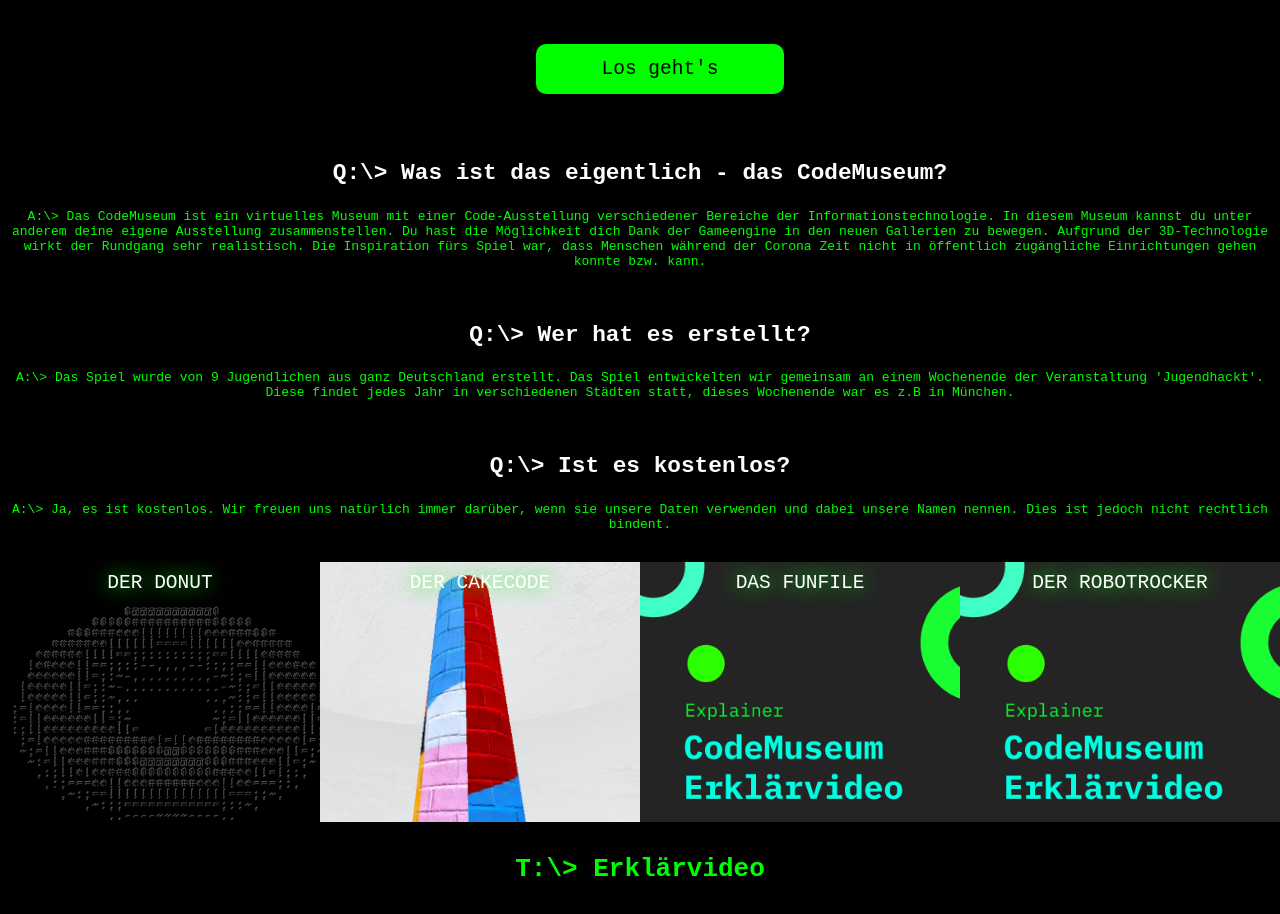
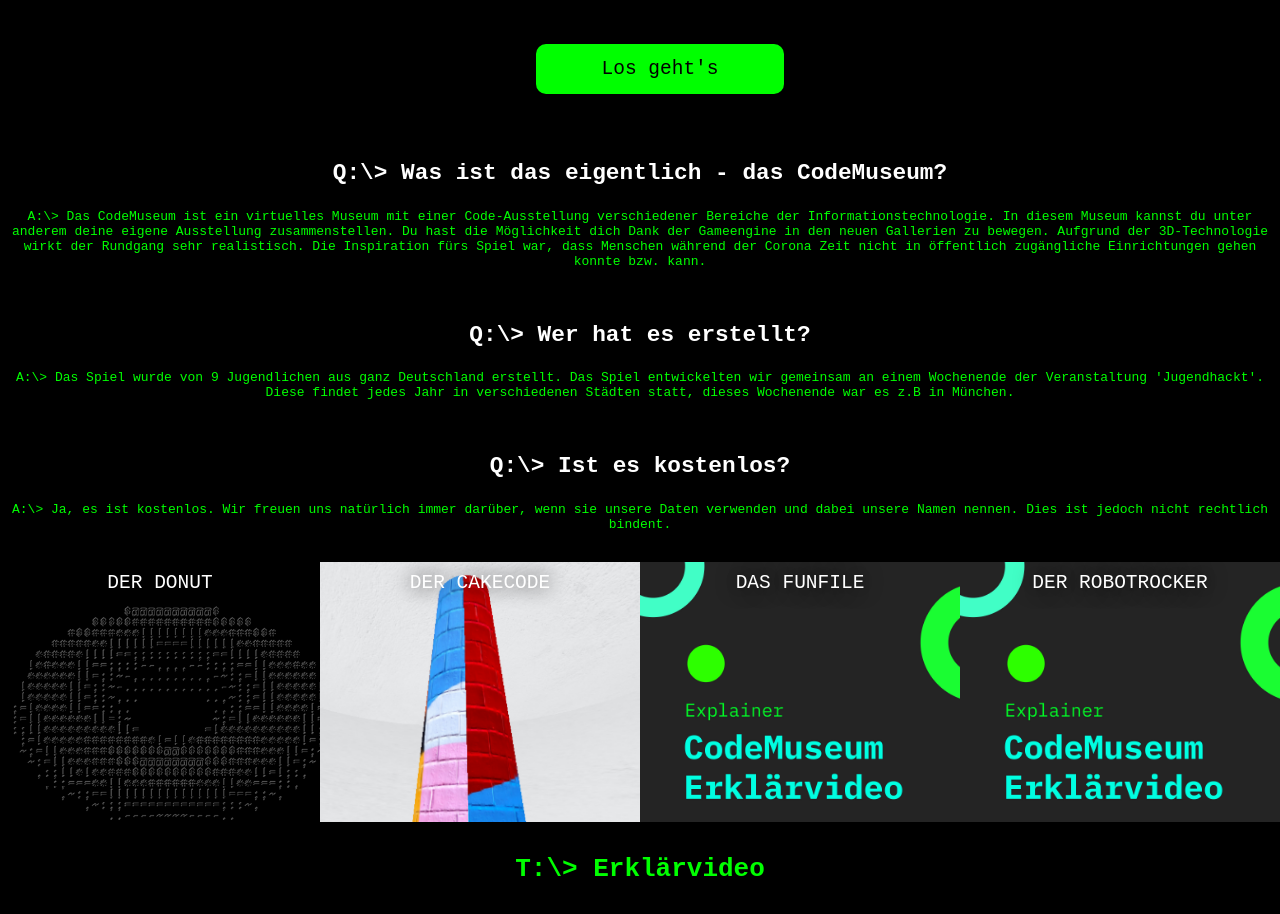
Before and after one commit to Jugendhackt/Virtual-Code-Museum-Backend, a plain HTML site: page index.html in a window 1280 px wide. Shown: the part 118-1032 px from the top of the page. Drawn offline with Linux system fonts and the light colour scheme; grey boxes are pictures that could not be loaded.

Commit message:
Weiter Verbesserung
...

```diff
--- a/public/styles/global.css
+++ b/public/styles/global.css
@@ -1,6 +1,6 @@
 body {font-family: monospace; color: lime; background: black;padding-left: 0px;padding-right: 0px; text-align: center; margin: 0px; align-items: center;}
 .btngo {border-width: 0px; border-color: none; border-radius: 10px; height: 50px; width: 20%; background: lime; font-size: 150%; font-family: monospace;}
-.previewphoto {color: white; text-decoration: none; font-size: 150%; text-transform: uppercase; text-shadow: 0px 0px 20px lime; padding-top: 10px;}
+.previewphoto {color: white; text-decoration: none; font-size: 150%; text-transform: uppercase; text-shadow: 0px 0px 20px black; padding-top: 10px;}
 .footer {width: 100%; background: lime; color: black; padding-top: 20px; padding-bottom: 20px;}
 .flexchild {flex: 1;}
 a {color: darkblue; text-decoration: none;}
```
